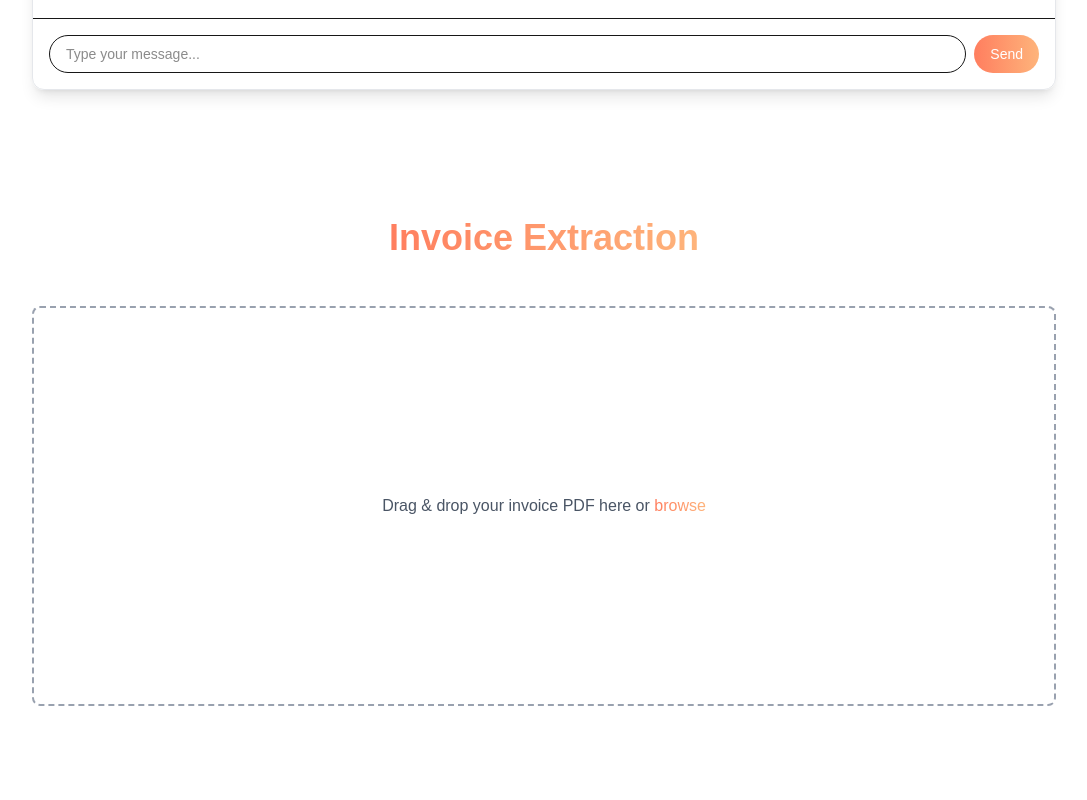
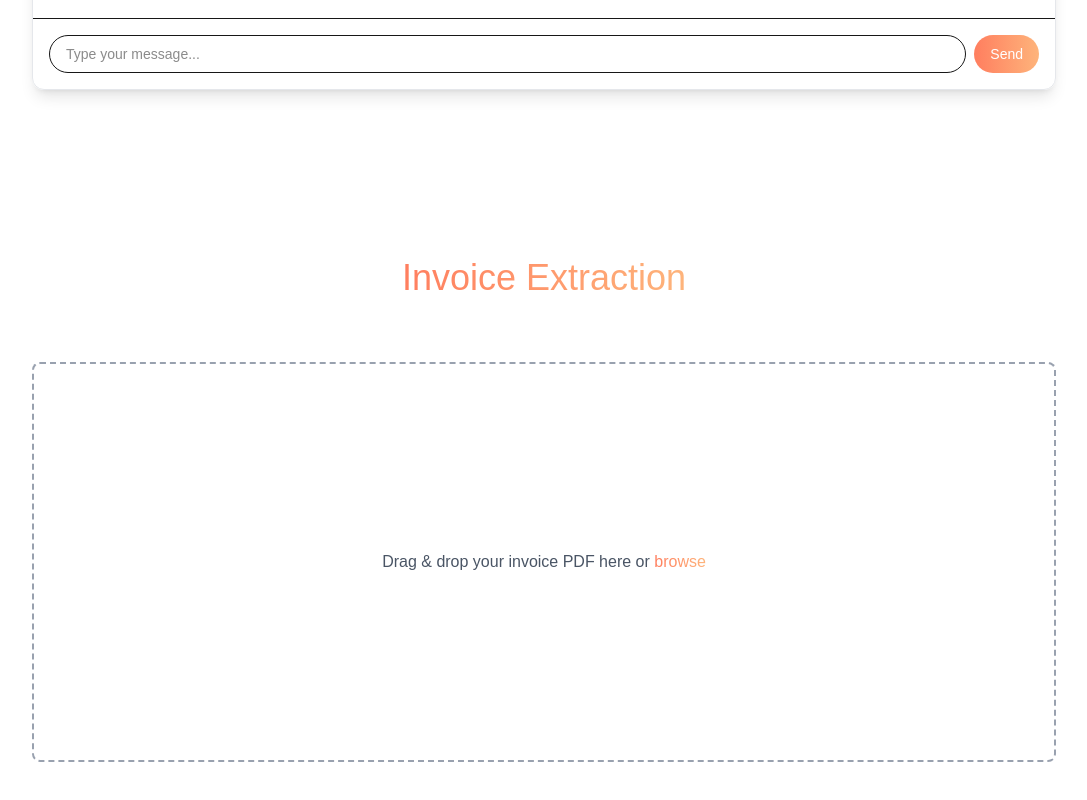
Before and after one commit to Velqen/Velqen-Webpage, a Next.js app: page / in a window 1280 px wide. Shown: the part 734-1534 px from the top of the page, without its empty margins (96-1183 px from the left). Before the commit the page ends 1488 px from the top, so only its background shows below. Built offline with nearby package versions, Linux system fonts and the light colour scheme.

Commit message:
removing bold

```diff
--- a/src/app/page.tsx
+++ b/src/app/page.tsx
@@ -16,7 +16,7 @@ export default function Home() {
         <ChatBot />
       </div>
       <div className="w-[80%] flex flex-col justify-center items-center pt-32">
-        <h1 className="text-3xl font-bold mb-6 bennett-gradient-text">
+        <h1 className="text-3xl py-10 bennett-gradient-text">
           Invoice Extraction
         </h1>
         <InvoiceExtraction />
@@ -31,7 +31,7 @@ export default function Home() {
         <ChatBot />
       </div>
       <div className="w-[80%] flex flex-col justify-center items-center pt-32">
-        <h1 className="text-4xl font-bold mb-6 bennett-gradient-text">
+        <h1 className="text-4xl py-10 bennett-gradient-text">
           Invoice Extraction
         </h1>
         <InvoiceExtraction />
```
